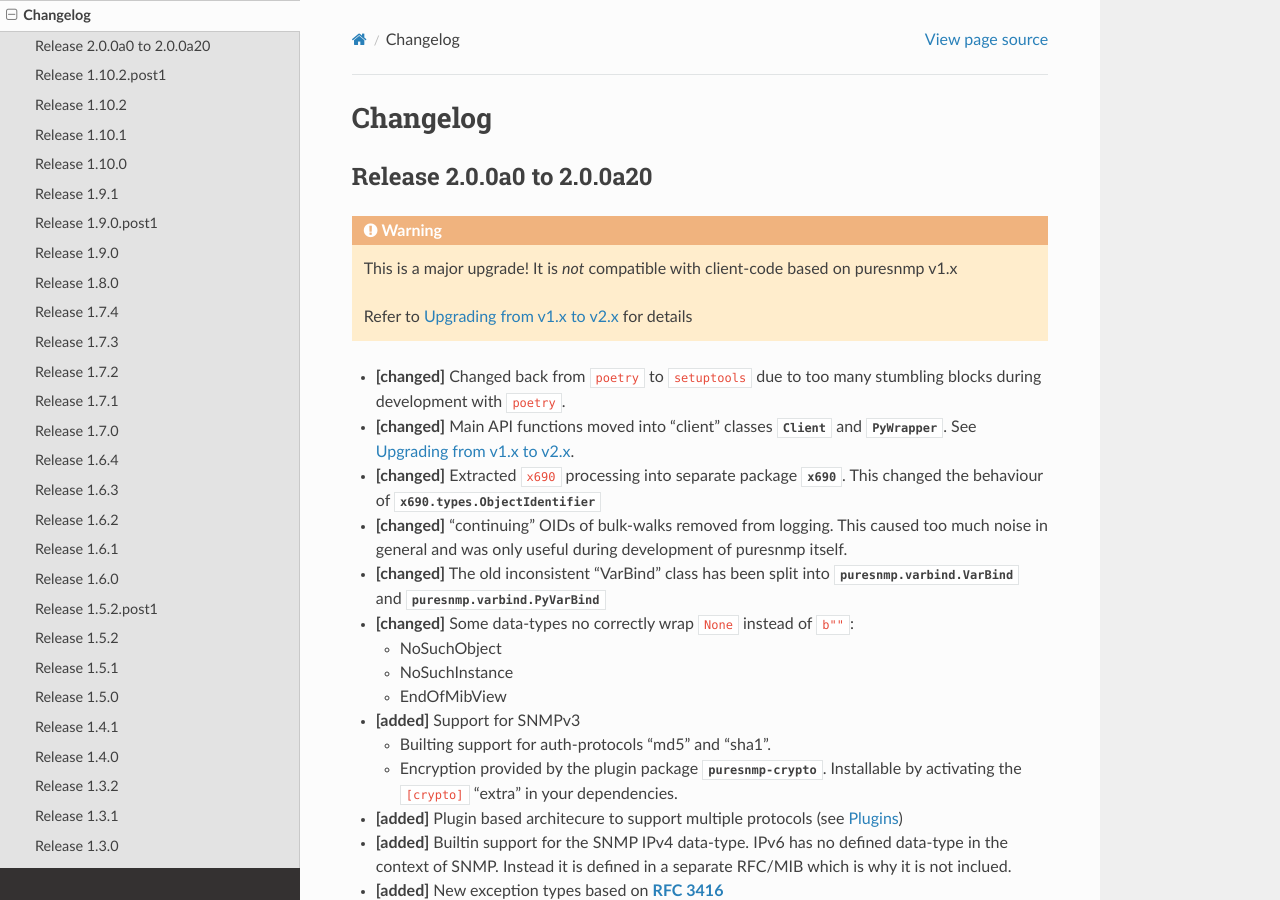
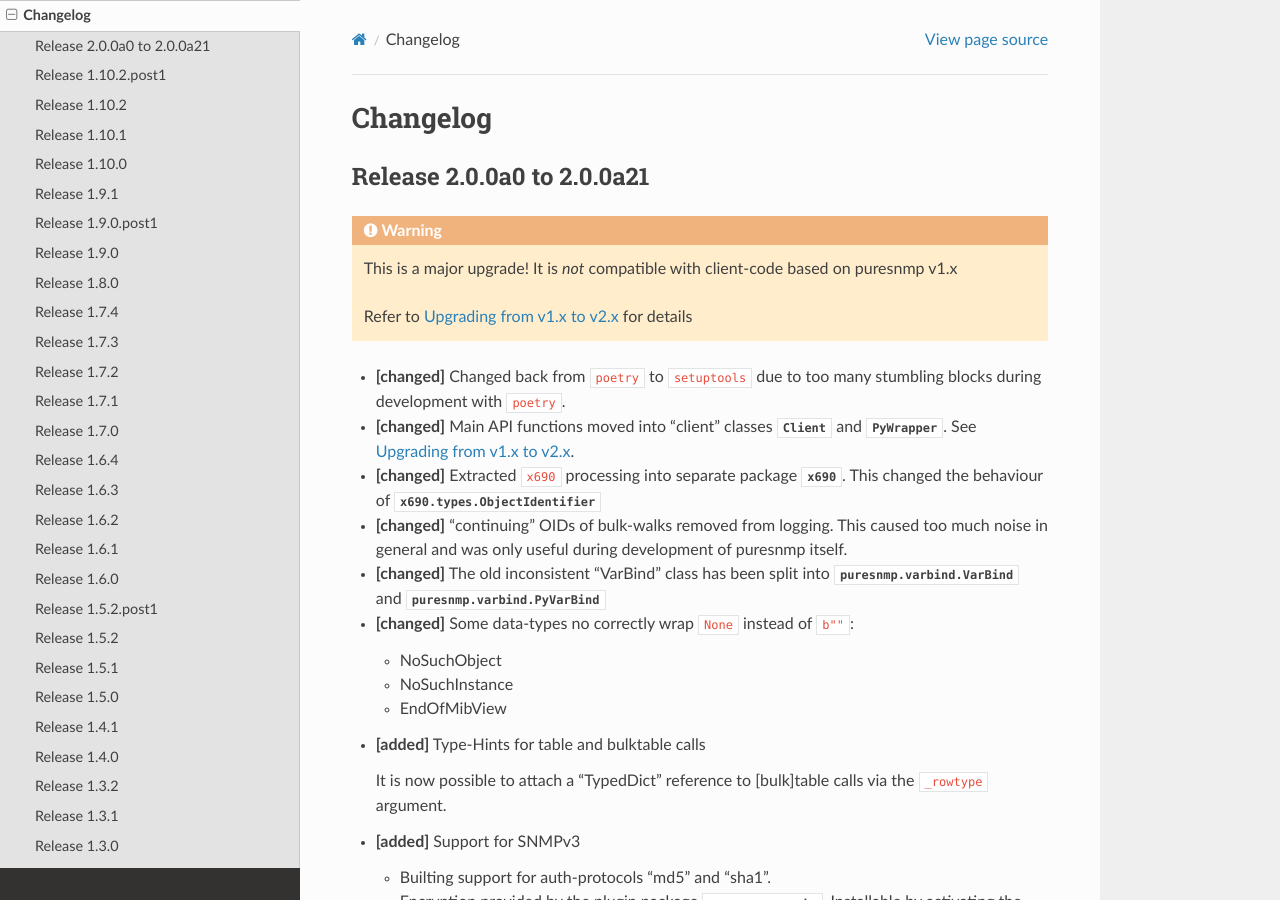
Before and after one commit to exhuma/puresnmp, a Sphinx documentation site: the page built from docs/changelog.rst, in a window 1280 px wide and 900 px high. Built offline with Sphinx 7.4.7 and the Read the Docs theme 2.0.0, drawn with Linux system fonts in a browser that asks for light colours; pages that are not in the unit, such as notebooks, are missing from menus.

Commit message:
Version bumped to 2.0.0-alpha.21

```diff
--- a/docs/changelog.rst
+++ b/docs/changelog.rst
@@ -1,7 +1,7 @@
 Changelog
 =========
 
-Release 2.0.0a0 to 2.0.0a20
+Release 2.0.0a0 to 2.0.0a21
 ~~~~~~~~~~~~~~~~~~~~~~~~~~~
 
 .. warning::
@@ -29,6 +29,11 @@
   * NoSuchObject
   * NoSuchInstance
   * EndOfMibView
+
+* **[added]** Type-Hints for table and bulktable calls
+
+  It is now possible to attach a "TypedDict" reference to [bulk]table calls via
+  the ``_rowtype`` argument.
 
 * **[added]** Support for SNMPv3
 
--- a/setup.cfg
+++ b/setup.cfg
@@ -1,6 +1,6 @@
 [metadata]
 name = puresnmp
-version = 2.0.0-alpha.20
+version = 2.0.0-alpha.21
 description = Pure Python SNMP implementation
 long_description = file: README.rst
 author = Michel Albert
```
